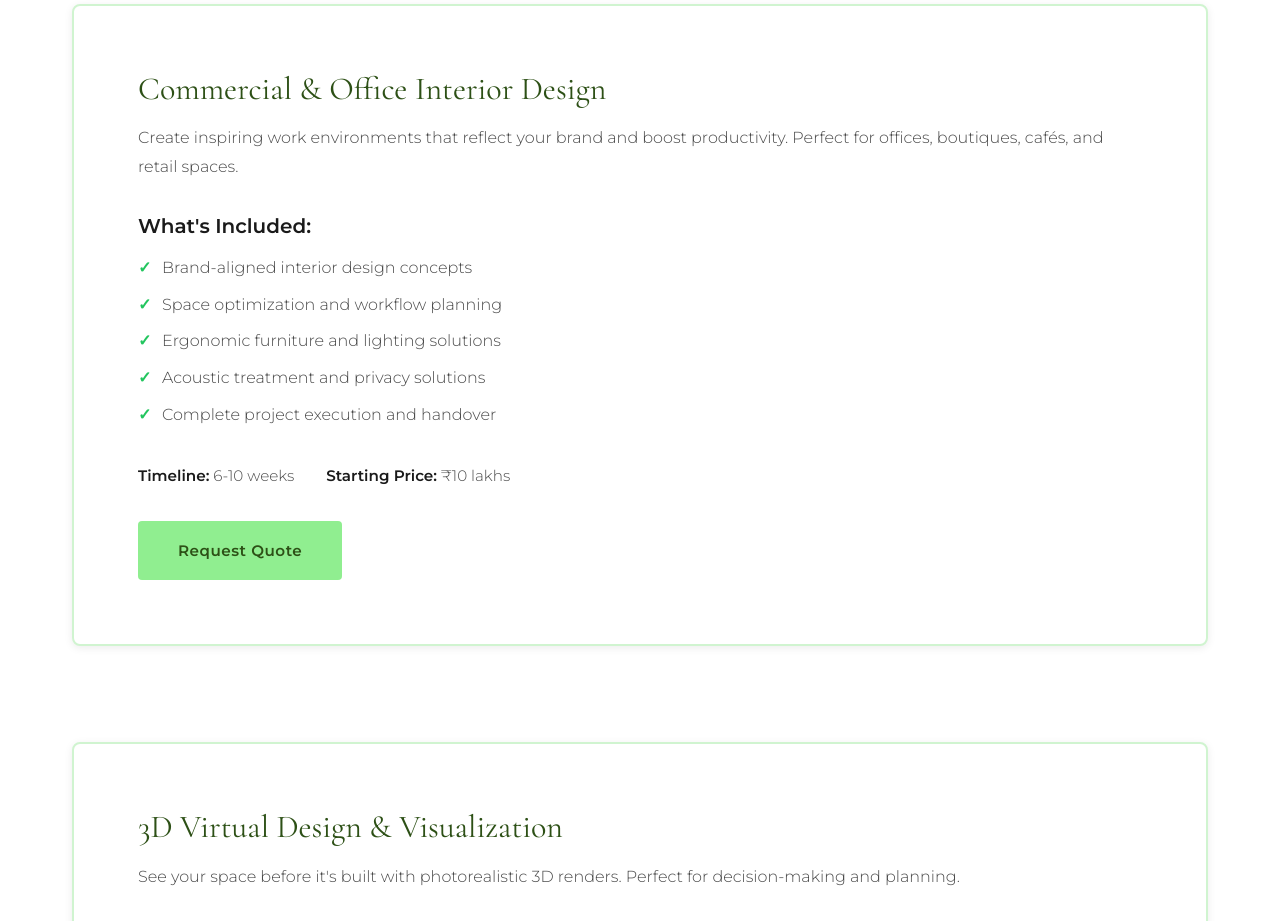
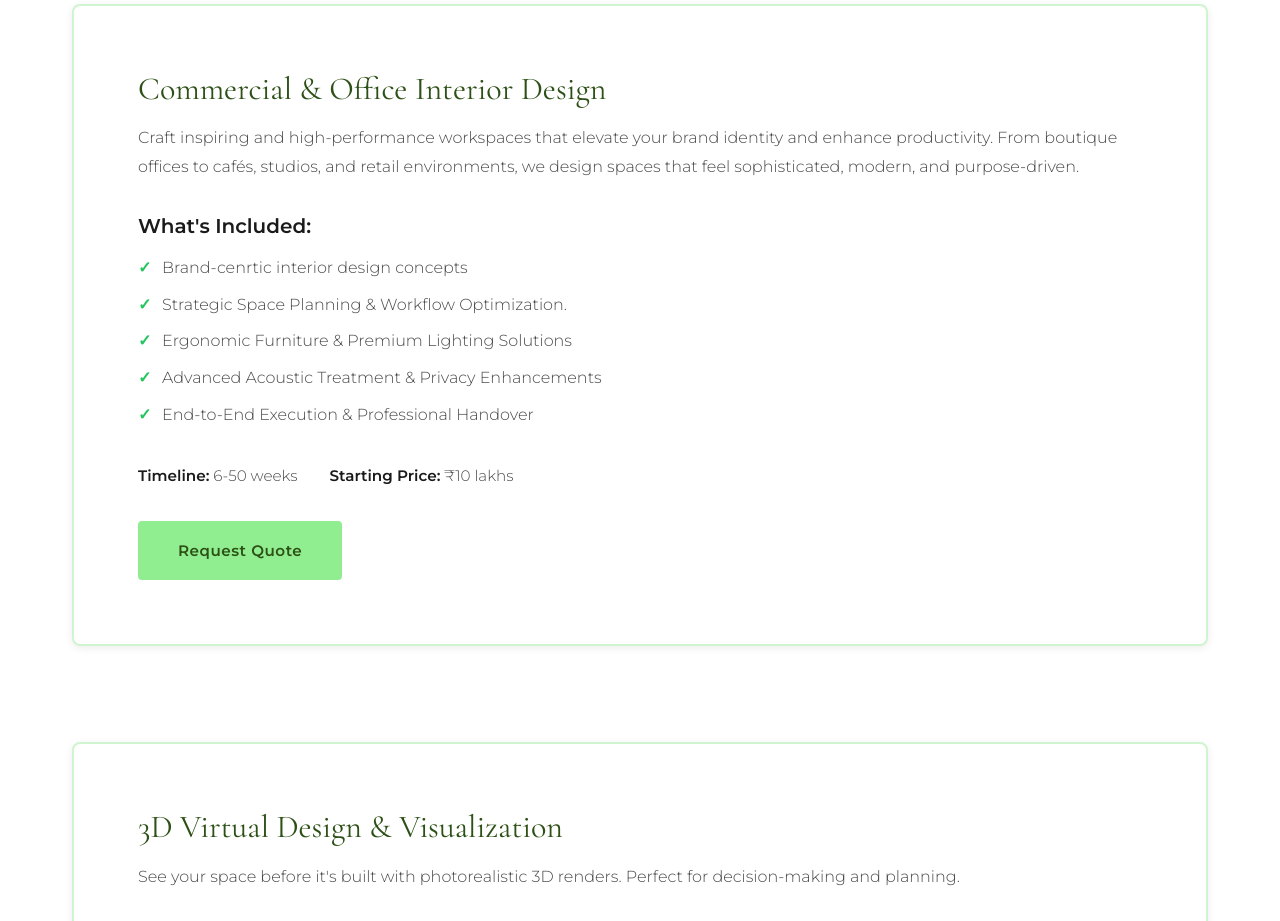
Before and after one commit to Jayesh021/Aureum-Interiors, a plain HTML site: page index.html in a window 1280 px wide. Shown: the part 7360-8281 px from the top of the page. Drawn offline with nearby package versions, Linux system fonts and the light colour scheme.

Commit message:
Update index.html

```diff
--- a/index.html
+++ b/index.html
@@ -329,19 +329,19 @@
 
                 <div class="service-detail fade-in-up delay-1">
                     <h3>Commercial & Office Interior Design</h3>
-                    <p>Create inspiring work environments that reflect your brand and boost productivity. Perfect for offices, boutiques, cafés, and retail spaces.</p>
+                    <p>Craft inspiring and high-performance workspaces that elevate your brand identity and enhance productivity. From boutique offices to cafés, studios, and retail environments, we design spaces that feel sophisticated, modern, and purpose-driven.</p>
                     <div class="service-info">
                         <h4>What's Included:</h4>
                         <ul>
-                            <li>Brand-aligned interior design concepts</li>
-                            <li>Space optimization and workflow planning</li>
-                            <li>Ergonomic furniture and lighting solutions</li>
-                            <li>Acoustic treatment and privacy solutions</li>
-                            <li>Complete project execution and handover</li>
+                            <li>Brand-cenrtic interior design concepts</li>
+                            <li>Strategic Space Planning & Workflow Optimization.</li>
+                            <li>Ergonomic Furniture & Premium Lighting Solutions</li>
+                            <li>Advanced Acoustic Treatment & Privacy Enhancements</li>
+                            <li>End-to-End Execution & Professional Handover</li>
                         </ul>
                     </div>
                     <div class="service-meta">
-                        <span><strong>Timeline:</strong> 6-10 weeks</span>
+                        <span><strong>Timeline:</strong> 6-50 weeks</span>
                         <span><strong>Starting Price:</strong> ₹10 lakhs</span>
                     </div>
                     <a href="#contact" class="btn btn-primary">Request Quote</a>
```
